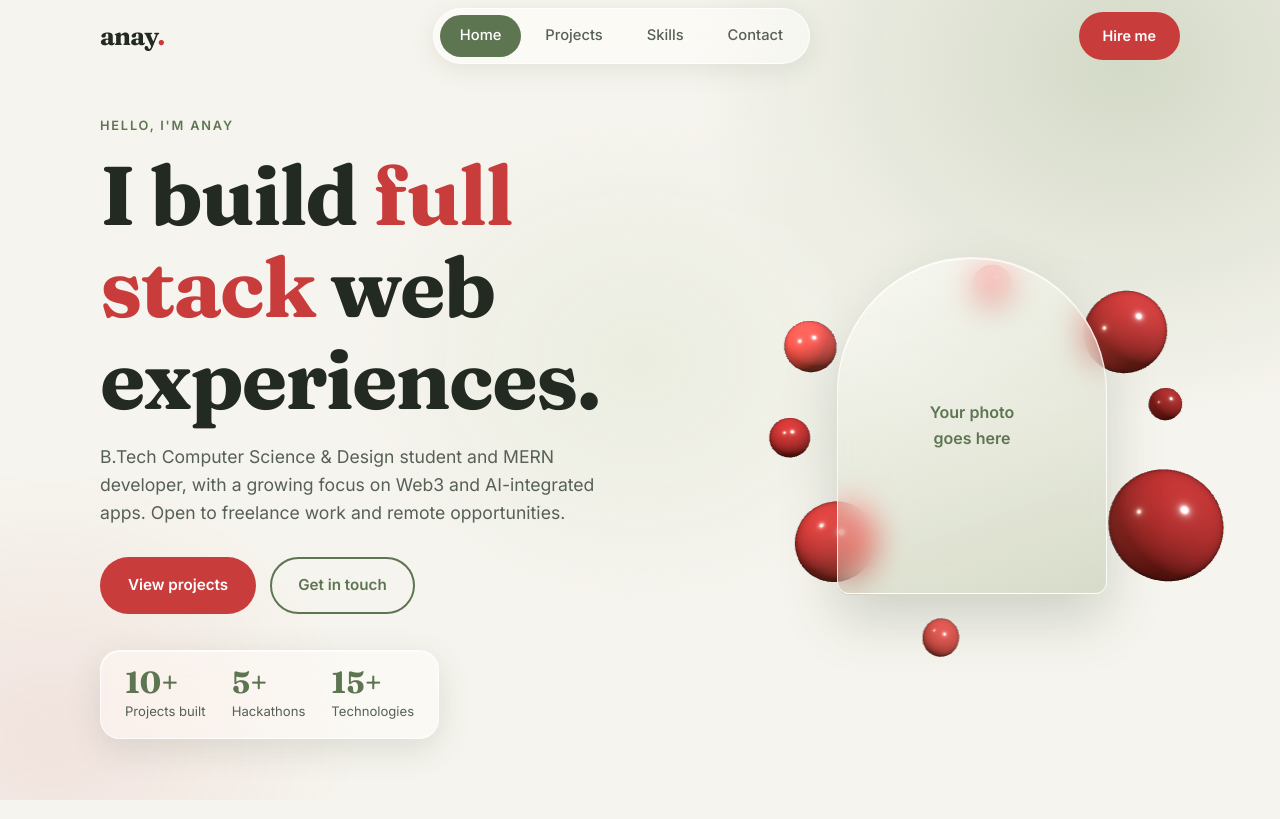
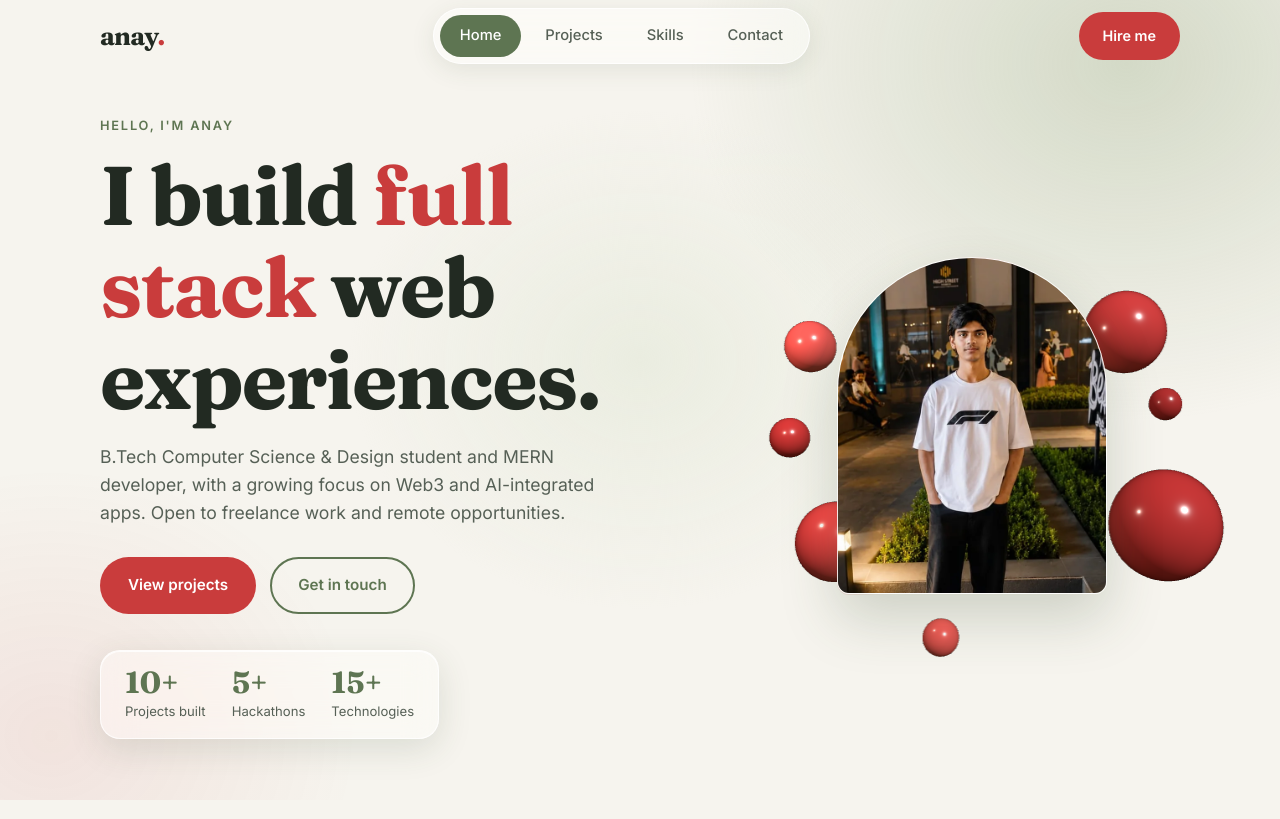
Before and after one commit to anaydev29/Portfolio, a React (Vite) app: page / in a window 1280 px wide. Built offline with nearby package versions, Linux system fonts and the light colour scheme.

Commit message:
picture added

```diff
--- a/src/index.css
+++ b/src/index.css
@@ -501,9 +501,11 @@ button {
 }
 
 .photo-wrap img {
+  display: block;
   width: 100%;
   height: 100%;
   object-fit: cover;
+  object-position: center top;
 }
 
 @media (min-width: 820px) {
--- a/src/pages/Home.jsx
+++ b/src/pages/Home.jsx
@@ -2,6 +2,7 @@ import { lazy, Suspense, useEffect, useState } from 'react'
 import { Link } from 'react-router-dom'
 import { motion } from 'framer-motion'
 import PageTransition from '../components/PageTransition'
+import portrait from '../assets/anay.webp'
 
 // The 3D scene is a separate chunk so the text and buttons appear instantly
 const HeroScene = lazy(() => import('../components/HeroScene'))
@@ -109,11 +110,14 @@ export default function Home() {
           </div>
 
           <div className="photo-wrap">
-            <span>
-              Your photo
-              <br />
-              goes here
-            </span>
+            <img
+              src={portrait}
+              alt="Portrait of Anay Shivhare"
+              width="640"
+              height="800"
+              fetchPriority="high"
+              decoding="async"
+            />
           </div>
         </motion.div>
       </section>
```
Also changed, not shown: src/assets/anay.webp (added).
